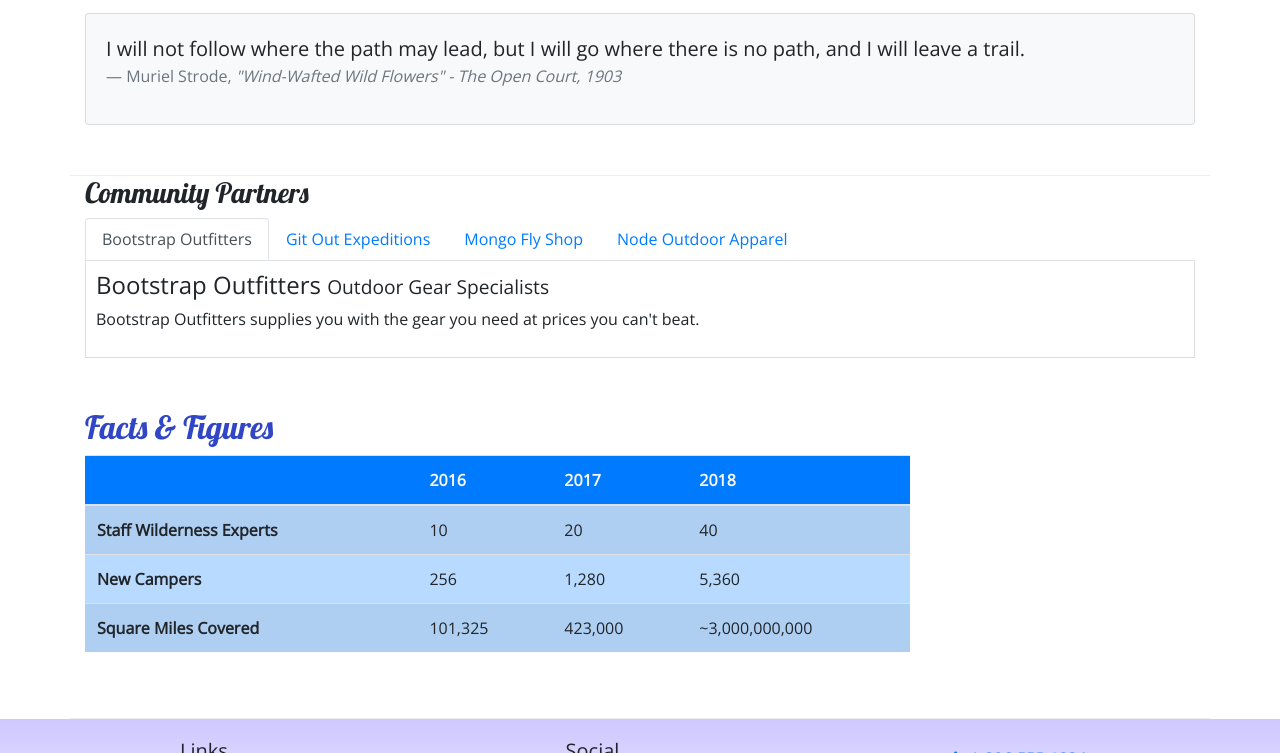
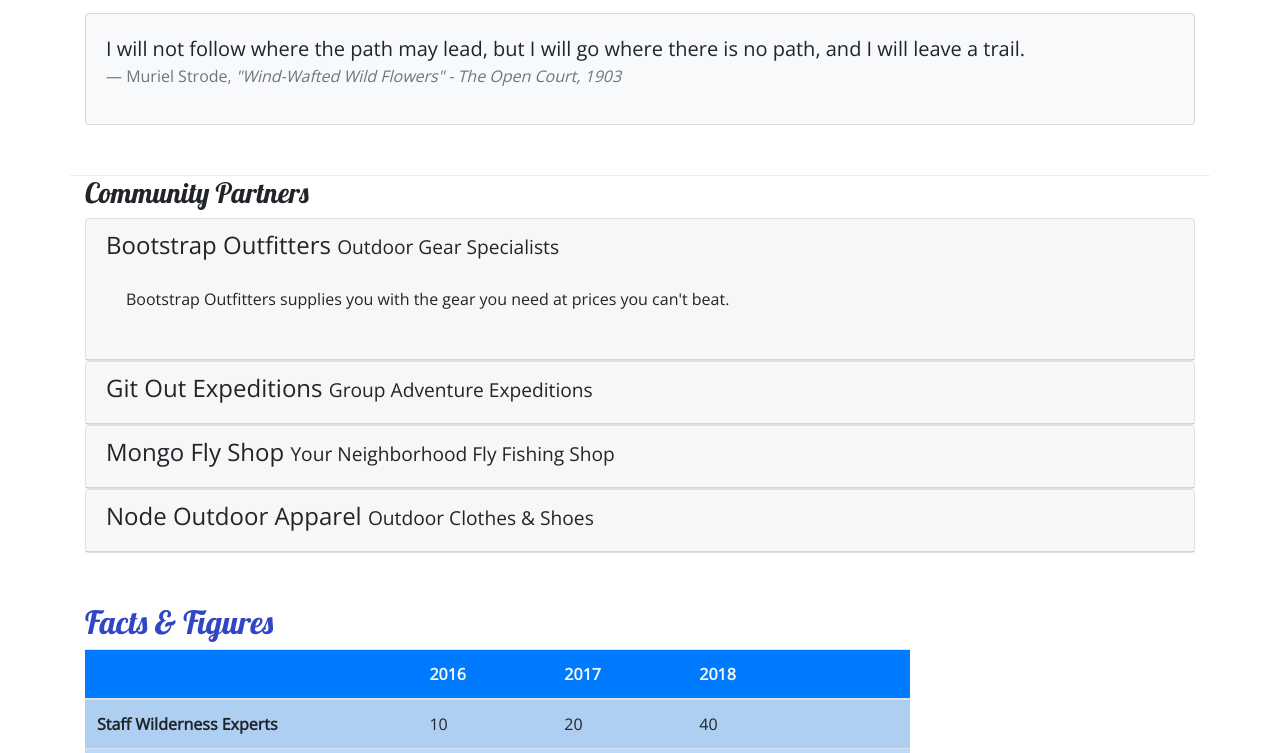
Before and after one commit to jessa-g/nucampsite, a website: page aboutus.html in a window 1280 px wide. Shown: the part 653-1406 px from the top of the page. Drawn offline with nearby package versions, Linux system fonts and the light colour scheme.

Commit message:
accordion

```diff
--- a/aboutus.html
+++ b/aboutus.html
@@ -99,28 +99,62 @@
         <div class="row">
             <div class="col">
                 <h3>Community Partners</h3>
-                <ul class="nav nav-tabs">
-                    <li class="nav-item"><a class="nav-link active" href="#bootstrap" role="tab" data-toggle="tab">Bootstrap Outfitters</a></li>
-                    <li class="nav-item"><a class="nav-link" href="#git" role="tab" data-toggle="tab">Git Out Expeditions</a></li>
-                    <li class="nav-item"><a class="nav-link" href="#mongo" role="tab" data-toggle="tab">Mongo Fly Shop</a></li>
-                    <li class="nat-item"><a class="nav-link" href="#node" role="tab" data-toggle="tab">Node Outdoor Apparel</a></li>
-                </ul>
-                <div class="tab-content">
-                    <div role="tabpanel" class="tab-pane fade show active" id="bootstrap">
-                        <h4>Bootstrap Outfitters <small>Outdoor Gear Specialists</small></h4>
-                        <p class="d-none d-sm-block">Bootstrap Outfitters supplies you with the gear you need at prices you can't beat.</p>
+                <div id="accordion">
+                    <div class="card">
+                        <div role="tab" class="card-header">
+                            <h4>
+                                <a data-toggle="collapse" data-target="#bootstrap">
+                                   Bootstrap Outfitters <small>Outdoor Gear Specialists</small>
+                                </a>
+                            </h4>
+                            <div class="collapse show" id="bootstrap" data-parent="#accordion">
+                                <div class="card-body">
+                                    <p class="d-none d-sm-block">Bootstrap Outfitters supplies you with the gear you need at prices you can't beat.</p>
+                                </div>
+                            </div>
+                        </div>
                     </div>
-                    <div role="tabpanel" class="tab-pane fade" id="git">
-                        <h4>Git Out Expeditions <small>Group Adventure Expeditions</small></h4>
-                        <p class="d-none d-sm-block"> Join Git Out Expeditions to explore new horizons with a group of other adventurers!</p>
+                    <div class="card">
+                        <div role="tab" class="card-header">
+                            <h4>
+                                <a data-toggle="collapse" data-target="#git">
+                                Git Out Expeditions <small>Group Adventure Expeditions</small>
+                                </a>
+                            </h4>
+                            <div class="collapse" id="git" data-parent="#accordion">
+                                <div class="card-body">
+                                    <p class="d-none d-sm-block"> Join Git Out Expeditions to explore new horizons with a group of other adventurers!</p>
+                                </div>
+                            </div>
+                        </div>
                     </div>
-                    <div role="tabpanel" class="tab-pane fade" id="mongo">
-                        <h4>Mongo Fly Shop <small>Your Neighborhood Fly Fishing Shop</small></h4>
-                        <p class="d-none d-sm-block">Need a new fishing pole, a tacklebox, or flies of all kinds? Stop by Mongo Fly Shop.</p>
+                    <div class="card">
+                        <div role="tab" class="card-header">
+                            <h4>
+                                <a data-toggle="collapse" data-target="#mongo">
+                                    Mongo Fly Shop <small>Your Neighborhood Fly Fishing Shop</small>
+                                </a>
+                            </h4>
+                            <div class="collapse" id="mongo" data-parent="#accordion">
+                                <div class="card-body">
+                                    <p class="d-none d-sm-block">Need a new fishing pole, a tacklebox, or flies of all kinds? Stop by Mongo Fly Shop.</p>
+                                </div>
+                            </div>
+                        </div>
                     </div>
-                    <div role="tabpanel" class="tab-pane fade" id="node">
-                        <h4>Node Outdoor Apparel <small>Outdoor Clothes & Shoes</small></h4>
-                        <p class="d-none d-sm-block">From polar fleeces to swimsuits, hiking boots to waders, a visit to Node will be sure to get you covered.</p>
+                    <div class="card">
+                        <div role="tab" class="card-header">
+                            <h4>
+                                <a data-toggle="collapse" data-target="#node">
+                                    Node Outdoor Apparel <small>Outdoor Clothes & Shoes</small>
+                                </a>
+                            </h4>
+                            <div class="collapse" id="node" data-parent="#accordion">
+                                <div class="card-body">
+                                    <p class="d-none d-sm-block">From polar fleeces to swimsuits, hiking boots to waders, a visit to Node will be sure to get you covered.</p>
+                                </div>
+                            </div>
+                        </div>
                     </div>
                 </div>
             </div>
--- a/css/styles.css
+++ b/css/styles.css
@@ -34,9 +34,3 @@
 .navbar {
     background-color: #901CAD;
 }
-
-.tab-content {
-    border: 1px solid #DDD;
-    border-top: none;
-    padding: 10px;
-}
```
